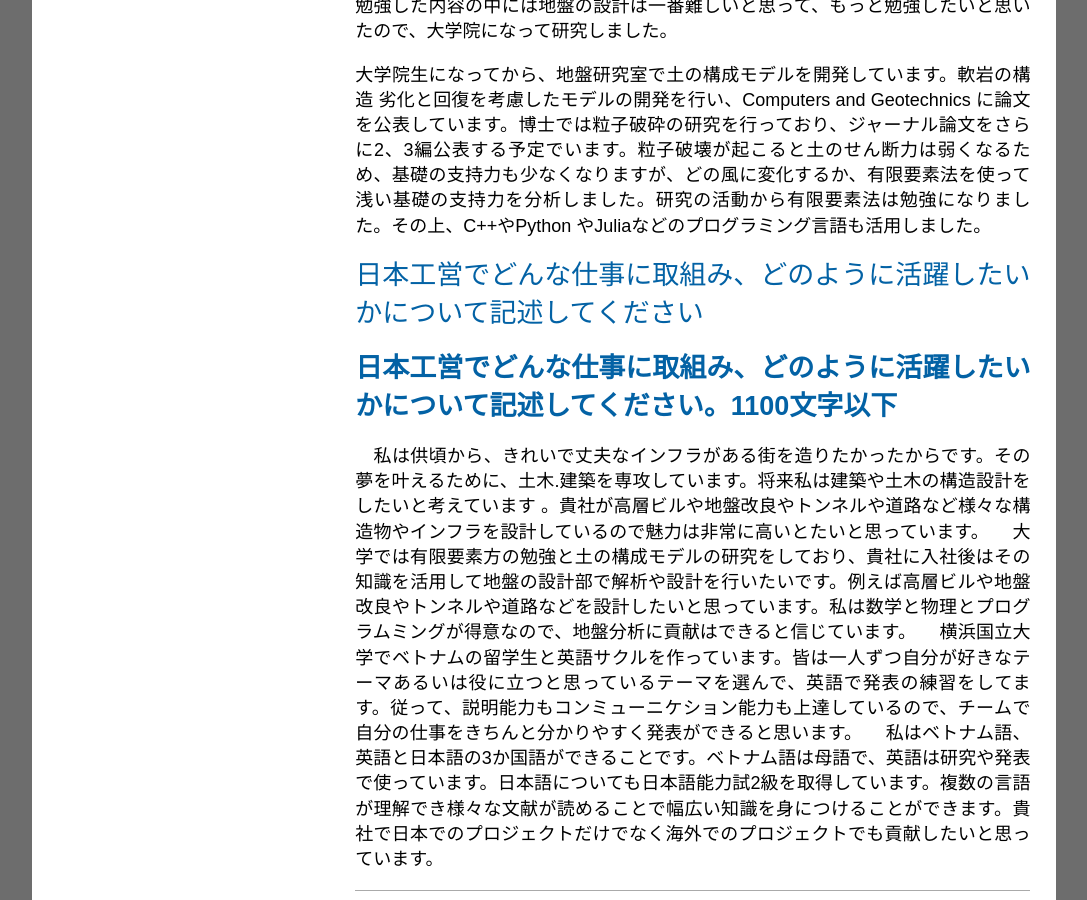
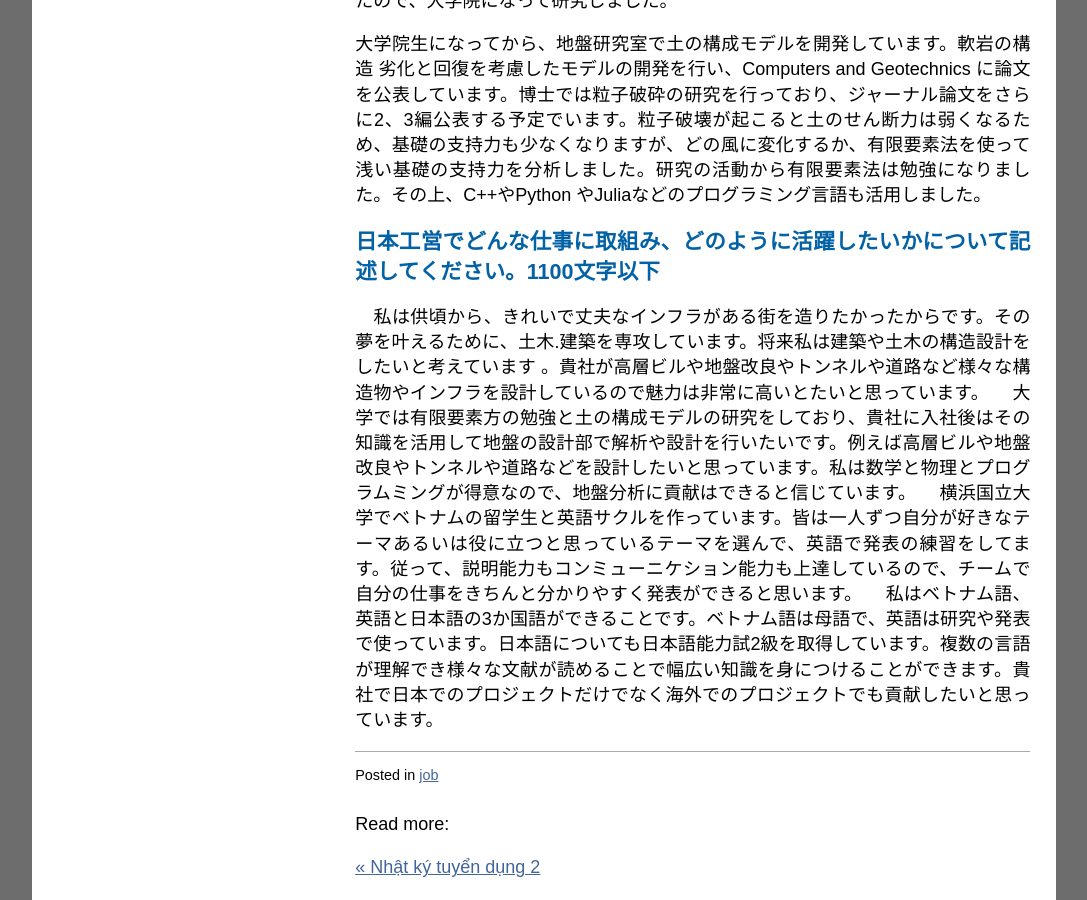
Before and after one commit to quangvunp/geomechanics, a Jekyll site: the page built from _posts/2018-03-13-job-hunting-3.md, in a window 1280 px wide and 900 px high, scrolled down 843 px. Shown: the whole window, without its empty margins (96-1183 px from the left). Built offline with Jekyll 4.4.1, drawn with Linux system fonts in a browser that asks for light colours; comment, search, counter and statistics services are not loaded.

Commit message:
Update 2018-03-13-job-hunting-3.md

```diff
--- a/_posts/2018-03-13-job-hunting-3.md
+++ b/_posts/2018-03-13-job-hunting-3.md
@@ -6,7 +6,7 @@
 tags: [job]
 ---
 
-<span style="color: #0362a5; font-family: Arial; font-size: 1.5em;">**学生時代力を入れて取り組んだことを記述してください。700文字以下**</span> <br />
+<span style="color: #0362a5; font-family: Arial; font-size: 1.2em;">**学生時代力を入れて取り組んだことを記述してください。700文字以下**</span> <br />
 
 
 私は学生時代を入れて取り組んだことは英語を勉強することです。外国語を勉強するのは趣味なので様々勉強する方法を探し続けました。
@@ -17,7 +17,7 @@
 ベトナムでの英語教育は文法と読解を中心しているので会話はよくできない学生は多くいます。しかし、自分自身の能力を上達するために、
 いつでも自分で適当な勉強する方法を差がし続けるべきだと思っておっています。
 
-<span style="color: #0362a5; font-family: Arial; font-size: 1.5em;">**学生時代力を入れて取り組んだことを記述してください。700文字以下**</span> <br />
+<span style="color: #0362a5; font-family: Arial; font-size: 1.2em;">**学生時代力を入れて取り組んだことを記述してください。700文字以下**</span> <br />
 
 
 大学生の時は構造の設計を勉強しました。卒業論文は18階ビルを設計することです．
@@ -27,10 +27,8 @@
 劣化と回復を考慮したモデルの開発を行い、Computers and Geotechnics に論文を公表しています。博士では粒子破砕の研究を行っており、ジャーナル論文をさらに2、3編公表する予定でいます。粒子破壊が起こると土のせん断力は弱くなるため、基礎の支持力も少なくなりますが、どの風に変化するか、有限要素法を使って浅い基礎の支持力を分析しました。研究の活動から有限要素法は勉強になりました。その上、C++やPython やJuliaなどのプログラミング言語も活用しました。
 
 
-<span style="color: #0362a5; font-family: Arial; font-size: 1.5em;">日本工営でどんな仕事に取組み、どのように活躍したいかについて記述してください
 
-
-<span style="color: #0362a5; font-family: Arial; font-size: 1.5em;">**日本工営でどんな仕事に取組み、どのように活躍したいかについて記述してください。1100文字以下**</span> <br />
+<span style="color: #0362a5; font-family: Arial; font-size: 1.2em;">**日本工営でどんな仕事に取組み、どのように活躍したいかについて記述してください。1100文字以下**</span> <br />
 
 　私は供頃から、きれいで丈夫なインフラがある街を造りたかったからです。その夢を叶えるために、土木.建築を専攻しています。将来私は建築や土木の構造設計をしたいと考えています 。貴社が高層ビルや地盤改良やトンネルや道路など様々な構造物やインフラを設計しているので魅力は非常に高いとたいと思っています。
 　大学では有限要素方の勉強と土の構成モデルの研究をしており、貴社に入社後はその知識を活用して地盤の設計部で解析や設計を行いたいです。例えば高層ビルや地盤改良やトンネルや道路などを設計したいと思っています。私は数学と物理とプログラムミングが得意なので、地盤分析に貢献はできると信じています。
```
